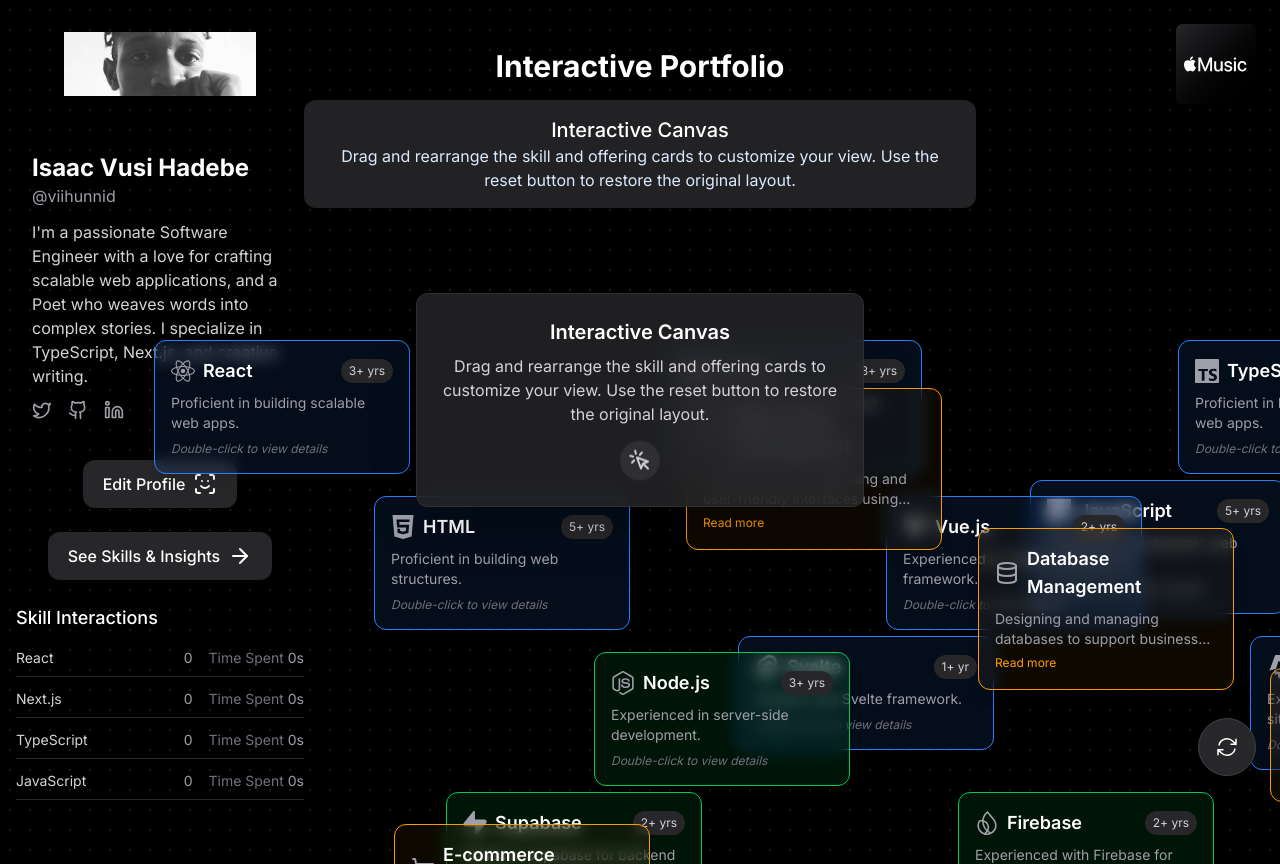
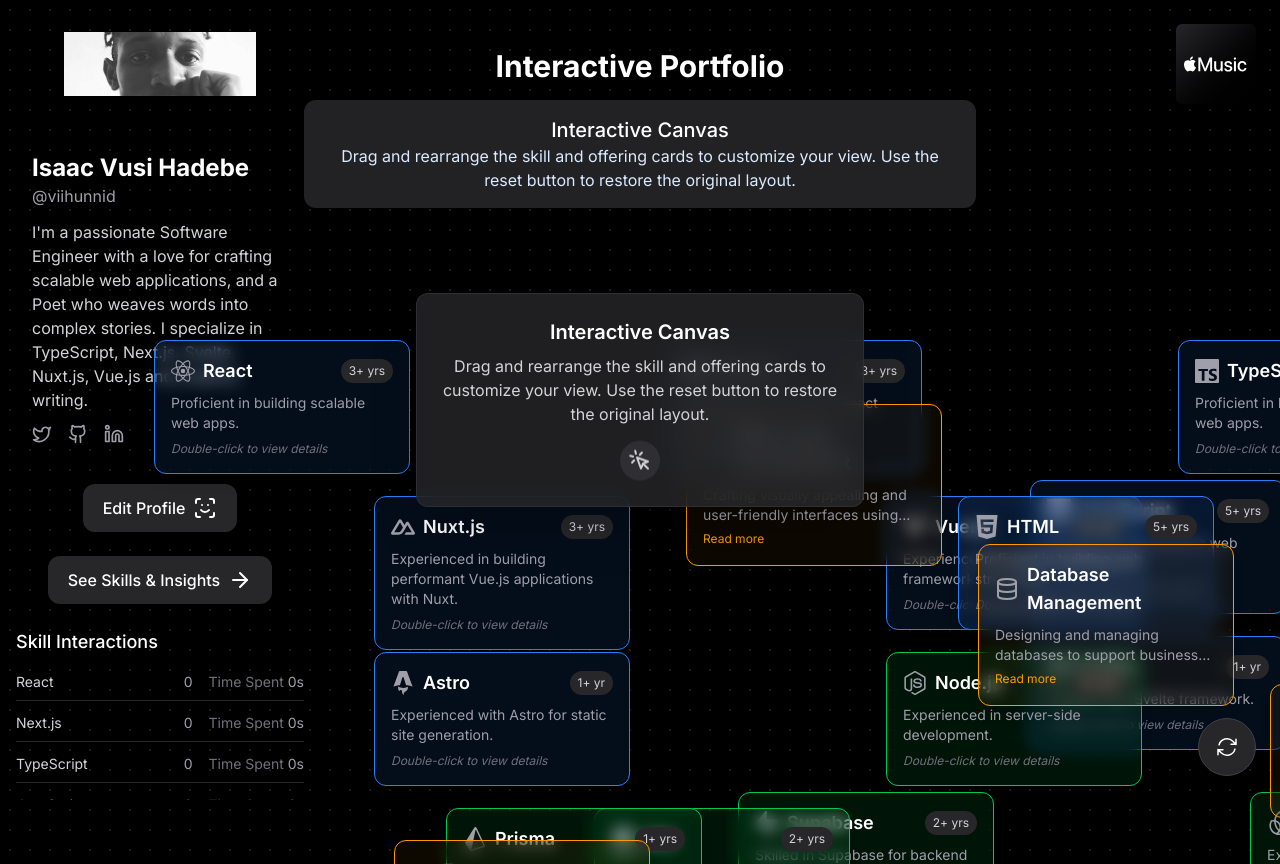
Before and after one commit to Vii-Hunnid/portfolio-site, a Next.js app: page /portfolio in a window 1280 px wide. Built offline with nearby package versions, Linux system fonts and the light colour scheme.

Commit message:
Added new skills

```diff
--- a/app/portfolio/page.tsx
+++ b/app/portfolio/page.tsx
@@ -8,7 +8,7 @@
 import VisitorInsights from '../../components/VisitorInsights';
 import OfferingCard from '../../components/OfferingCard';
 import { ArrowPathIcon } from '@heroicons/react/24/outline';
-import { SiReact, SiNextdotjs, SiNodedotjs, SiTypescript, SiJavascript, SiSupabase, SiFirebase, SiVuedotjs, SiSvelte, SiAstro, SiHtml5 } from 'react-icons/si';
+import { SiReact, SiNextdotjs, SiNodedotjs, SiTypescript, SiJavascript, SiSupabase, SiFirebase, SiVuedotjs, SiNuxtdotjs, SiSvelte, SiAstro, SiHtml5, SiVercel, SiPrisma } from 'react-icons/si';
 import { Code, Database, Globe, ShoppingCart, Zap, Brain, Github } from 'lucide-react';
 import { FaDatabase } from 'react-icons/fa';
 
@@ -220,6 +220,34 @@
       initialPosition: createInitialPosition(3, responsiveValues.totalColumns, responsiveValues.startX, responsiveValues.startY, responsiveValues.colWidth, responsiveValues.rowHeight, windowSize.width, windowSize.height)
     },
     {
+      id: 'nuxtjs',
+      title: 'Nuxt.js',
+      description: 'Experienced in building performant Vue.js applications with Nuxt.',
+      details: 'I have over 3+ years of experience using Nuxt.js to build scalable, SEO-friendly, and performant web applications. Skilled in server-side rendering, static site generation, and module integration.',
+      image: 'https://nuxt.com/assets/home/nuxt-card.jpg',
+      links: [
+        { name: 'Nuxt.js Project', url: 'https://example.com/nuxtjs-project' },
+      ],
+      icon: <SiNuxtdotjs className="h-6 w-6" />,
+      experience: '3+ yrs',
+      category: 'frontend',
+      initialPosition: createInitialPosition(4, responsiveValues.totalColumns, responsiveValues.startX, responsiveValues.startY, responsiveValues.colWidth, responsiveValues.rowHeight, windowSize.width, windowSize.height)
+    },
+    {
+      id: 'vuejs',
+      title: 'Vue.js',
+      description: 'Experienced in Vue.js framework.',
+      details: 'I have 4+ years of experience with Vue.js, building interactive web applications.',
+      image: 'https://pbs.twimg.com/media/GjXU4Q9XIAAInY1?format=jpg&name=large',
+      links: [
+        { name: 'ChatHub App', url: 'https://example.com/chathub' },
+      ],
+      icon: <SiVuedotjs className="h-6 w-6" />,
+      experience: '4+ yrs',
+      category: 'frontend',
+      initialPosition: createInitialPosition(5, responsiveValues.totalColumns, responsiveValues.startX, responsiveValues.startY, responsiveValues.colWidth, responsiveValues.rowHeight, windowSize.width, windowSize.height)
+    },
+        {
       id: 'html',
       title: 'HTML',
       description: 'Proficient in building web structures.',
@@ -232,20 +260,6 @@
       experience: '5+ yrs',
       category: 'frontend',
       initialPosition: createInitialPosition(4, responsiveValues.totalColumns, responsiveValues.startX, responsiveValues.startY, responsiveValues.colWidth, responsiveValues.rowHeight, windowSize.width, windowSize.height)
-    },
-    {
-      id: 'vuejs',
-      title: 'Vue.js',
-      description: 'Experienced in Vue.js framework.',
-      details: 'I have 2+ years of experience with Vue.js, building interactive web applications.',
-      image: 'https://pbs.twimg.com/media/GjXU4Q9XIAAInY1?format=jpg&name=large',
-      links: [
-        { name: 'ChatHub App', url: 'https://example.com/chathub' },
-      ],
-      icon: <SiVuedotjs className="h-6 w-6" />,
-      experience: '2+ yrs',
-      category: 'frontend',
-      initialPosition: createInitialPosition(5, responsiveValues.totalColumns, responsiveValues.startX, responsiveValues.startY, responsiveValues.colWidth, responsiveValues.rowHeight, windowSize.width, windowSize.height)
     },
     {
       id: 'svelte',
@@ -332,6 +346,20 @@
       initialPosition: createInitialPosition(11, responsiveValues.totalColumns, responsiveValues.startX, responsiveValues.startY, responsiveValues.colWidth, responsiveValues.rowHeight, windowSize.width, windowSize.height)
     },
     {
+      id: 'prisma',
+      title: 'Prisma',
+      description: 'Proficient in database access with Prisma ORM.',
+      details: 'I have 1+ years of experience using Prisma to manage and query databases in full-stack applications. Skilled in schema design, migrations, and integrating with PostgreSQL, MySQL, and SQLite.',
+      image: 'https://raw.githubusercontent.com/prisma/static-assets/main/logo/banner.png', // Official Prisma banner
+      links: [
+        { name: 'Project using Prisma', url: 'https://example.com/prisma-project' },
+      ],
+      icon: <SiPrisma className="h-6 w-6" />,
+      experience: '1+ yrs',
+      category: 'backend',
+      initialPosition: createInitialPosition(9, responsiveValues.totalColumns, responsiveValues.startX, responsiveValues.startY, responsiveValues.colWidth, responsiveValues.rowHeight, windowSize.width, windowSize.height)
+    },
+    {
       id: 'git',
       title: 'Git',
       description: 'Proficient in version control.',
@@ -344,6 +372,38 @@
       experience: '4+ yrs',
       category: 'tool',
       initialPosition: createInitialPosition(12, responsiveValues.totalColumns, responsiveValues.startX, responsiveValues.startY, responsiveValues.colWidth, responsiveValues.rowHeight, windowSize.width, windowSize.height)
+    },
+    {
+      id: 'vercel',
+      title: 'Vercel',
+      description: 'Expert in modern deployment workflows.',
+      details: 'I have over 2+ years of experience deploying applications with Vercel, focusing on performance, scalability, and seamless CI/CD integration. Proficient in optimizing Next.js and Nuxt.js apps for production.',
+      image: 'https://assets.vercel.com/image/upload/v1675960505/front/vercel-og.jpg',
+      links: [
+        { name: 'Vercel Dashboard', url: 'https://vercel.com/dashboard' },
+      ],
+      icon: <SiVercel className="h-6 w-6" />,
+      experience: '2+ yrs',
+      category: 'tool',
+      initialPosition: createInitialPosition(12, responsiveValues.totalColumns, responsiveValues.startX, responsiveValues.startY, responsiveValues.colWidth, responsiveValues.rowHeight, windowSize.width, windowSize.height)
+    },
+    {
+      id: 'sevalla',
+      title: 'Sevalla',
+      description: 'Skilled in using Sevalla for system management.',
+      details: 'I&apos;ve worked extensively with Sevalla to manage deployments, monitor system health, and streamline team workflows. Strong focus on stability and automation.',
+      image: 'https://via.placeholder.com/400x200?text=Sevalla', // Replace with actual Sevalla image if available
+      links: [
+        { name: 'Sevalla Docs', url: 'https://example.com/sevalla-docs' },
+      ],
+      icon: (
+        <svg xmlns="http://www.w3.org/2000/svg" width="24" height="24" fill="none" viewBox="0 0 193 186" className="h-6 w-6">
+          <path fill="#FA7216" fillRule="evenodd" d="M33.901 0c-18.225 0-33 14.775-33 33v120c0 18.225 14.775 33 33 33h126c18.226 0 33-14.775 33-33V33c0-18.225-14.774-33-33-33h-126zM116 41H73v23H51v17.721a10 10 0 003.095 7.234L73 107H51v22h22v23h43v-23h22v-17.721a10 10 0 00-3.095-7.234L116 86h22V64h-22V41zm0 23v22H83c-5.523 0-10-4.477-10-10V64h43zm0 65H73v-22h33c5.523 0 10 4.477 10 10v12z" clipRule="evenodd" />
+        </svg>
+      ),
+      experience: '1+ yrs',
+      category: 'tool',
+      initialPosition: createInitialPosition(13, responsiveValues.totalColumns, responsiveValues.startX, responsiveValues.startY, responsiveValues.colWidth, responsiveValues.rowHeight, windowSize.width, windowSize.height)
     },
   ];
 
@@ -525,7 +585,7 @@
             )}
           </div>
 
-          <div className="mt-4">
+          <div className="my-4">
             <VisitorInsights skills={skills} />
           </div>
         </div>
@@ -627,7 +687,7 @@
           </div>
 
           {/* Skills and Offerings container */}
-          <div className="w-full max-w-6xl mx-auto grid grid-cols-1 sm:grid-cols-2 lg:grid-cols-3 xl:grid-cols-4 gap-4 justify-center pb-20">
+          <div className="w-full max-w-6xl mx-auto grid grid-cols-1 sm:grid-cols-2 lg:grid-cols-3 xl:grid-cols-4 gap-4 justify-center pb-8">
             {/* Front-end skills */}
             {skills
               .filter(skill => skill.category === 'frontend')
--- a/components/ProfileCard.tsx
+++ b/components/ProfileCard.tsx
@@ -34,7 +34,7 @@
             <p className="text-zinc-400 mb-3">@viihunnid</p>
 
             <div className="text-zinc-300 mb-3">
-              I&apos;m a passionate Software Engineer with a love for crafting scalable web applications, and a Poet who weaves words into complex stories. I specialize in TypeScript, Next.js, and creative writing.
+              I&apos;m a passionate Software Engineer with a love for crafting scalable web applications, and a Poet who weaves words into complex stories. I specialize in TypeScript, Next.js, Svelte, Nuxt.js, Vue.js and creative writing.
             </div>
 
             <div className="flex items-center justify-center md:justify-start gap-4 mb-4">
--- a/components/VisitorInsights.tsx
+++ b/components/VisitorInsights.tsx
@@ -99,7 +99,7 @@
         ))}
       </div>
 
-      <h2 className="text-xl font-semibold mb-4 text-white">Visitor Insights</h2>
+      <h2 className="text-xl font-semibold my-4 text-white">Visitor Insights</h2>
       <Analytics />
     </div>
   );
```
